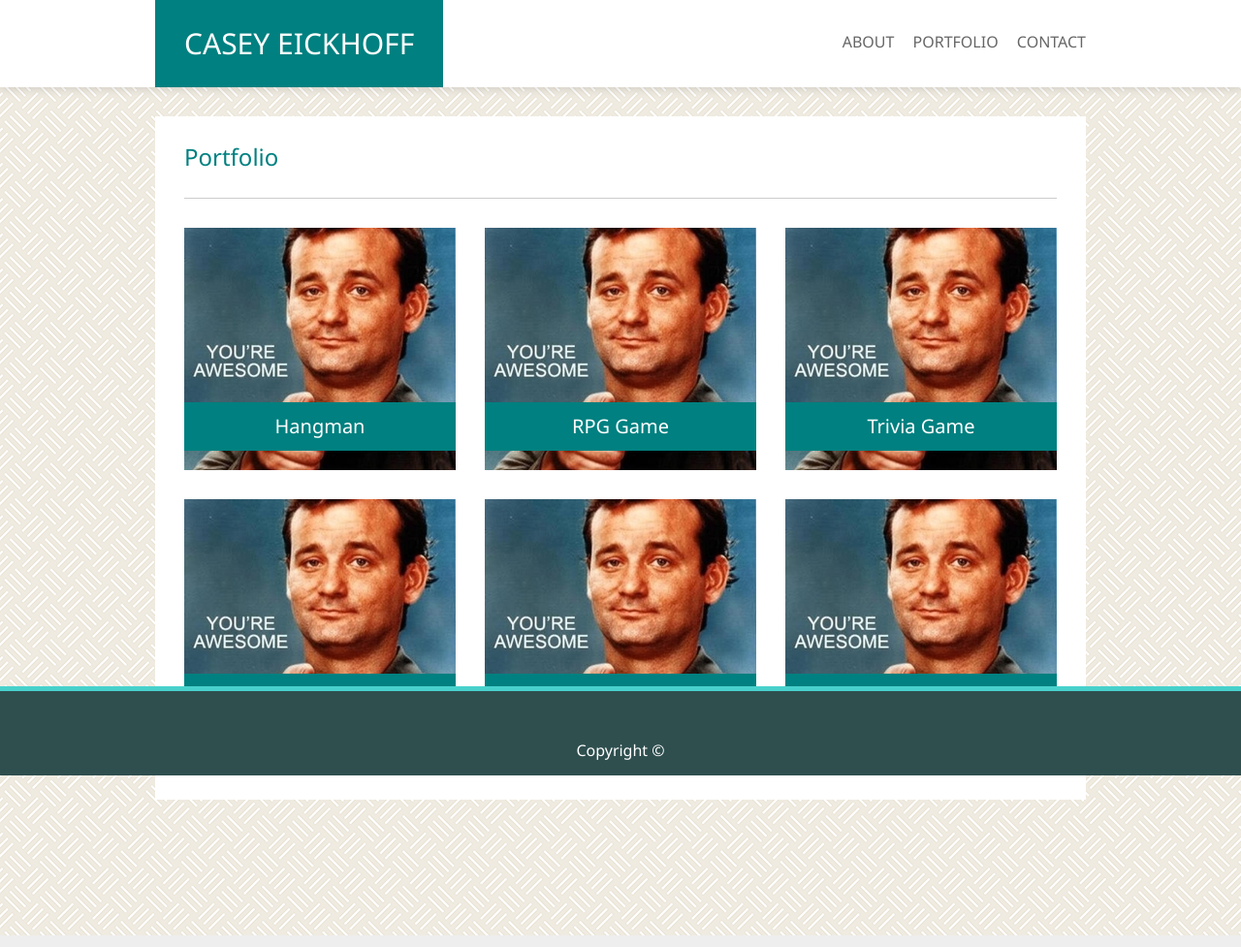
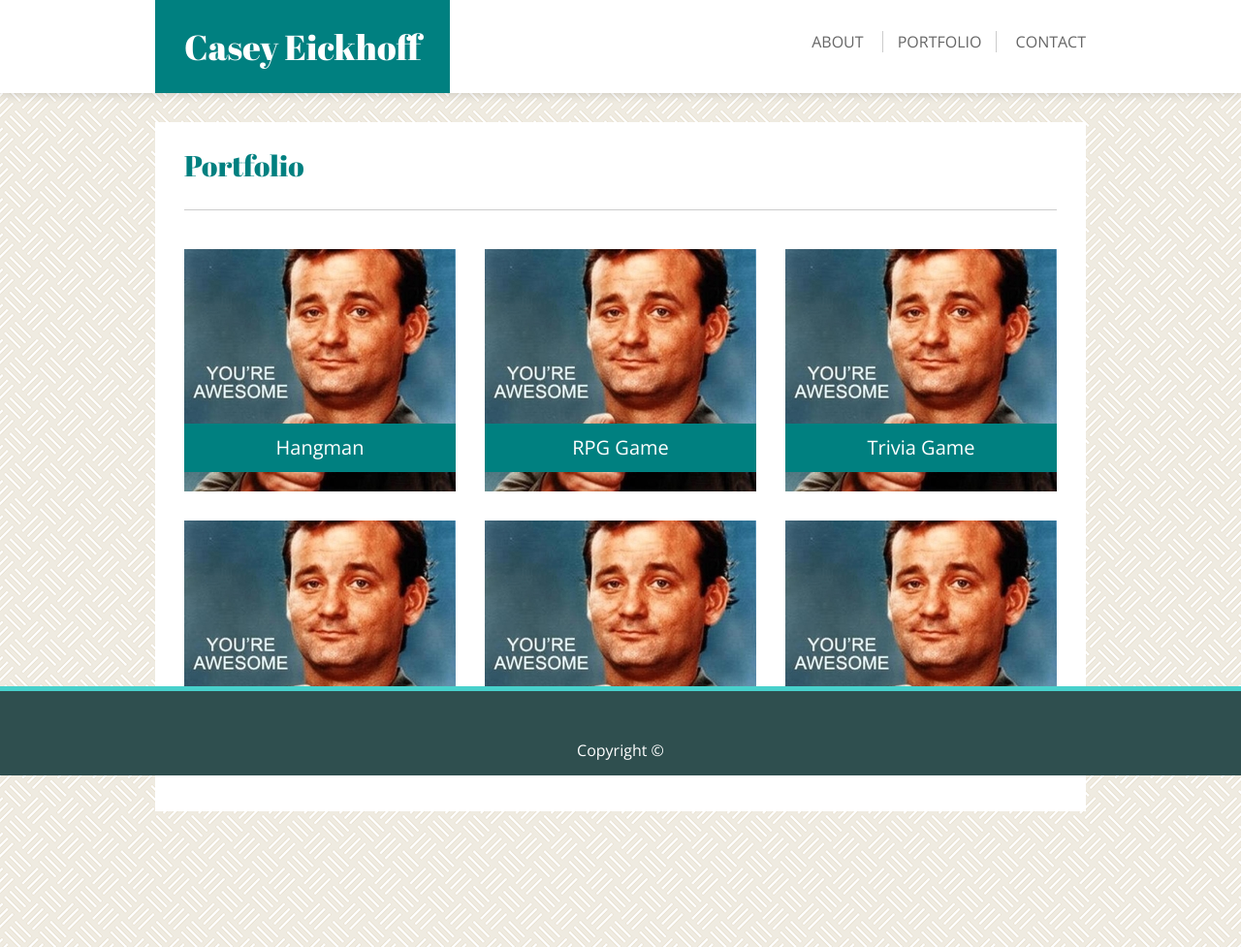
Before and after one commit to caseyisonit/Basic-Porfolio, a plain HTML site: page portfolio.html in a window 1280 px wide. Shown: the whole page at 97% size. Drawn offline with nearby package versions, Linux system fonts and the light colour scheme.

Commit message:
made some stylistic changes and added in some google fonts.

```diff
--- a/assets/css/style-portfolio.css
+++ b/assets/css/style-portfolio.css
@@ -10,15 +10,16 @@
     background-color: #ccc;
     width: 280px;
     height: 250px;
-    /* margin-top: 10px; */
+    margin-top: 10px;
     /* margin-left: 25px; */
-    margin-bottom: 30px;
-    /* text-align: center; */
-    /* padding: 75px; */
-    /* font-size: 30px; */
+    margin-bottom: 20px;
   }
 
 .project {
+    background-image: url(../images/bill1.jpg);
+}
+
+#proj-1 {
     background-image: url(../images/bill1.jpg);
 }
 
@@ -26,7 +27,7 @@
     color: white;
     background-color: teal;
     font-size: 20px;
-    font-family: 'Segoe UI', Tahoma, Geneva, Verdana, sans-serif;
+    font-family: 'Open Sans', sans-serif;
     text-align: center;
     padding: 15px 0;
     position: relative;
--- a/assets/css/style.css
+++ b/assets/css/style.css
@@ -9,23 +9,10 @@
     width: 960px;
 }
 
-.content-box {
-    background: white;
-    margin-top: 30px;
-    margin-bottom: 140px;
-    padding: 30px;
-}
-
-#profile-pic {
-    width: 245px;
-    float: left;
-    margin: 0 30px 20px 0;
-}
-
 body {
     background: #eee;
     background-image: url("../images/floor-tile.png");
-    font-family: 'Segoe UI', Tahoma, Geneva, Verdana, sans-serif;
+    font-family: 'Open Sans', sans-serif;
 }
 
 /* navigation css */
@@ -34,6 +21,16 @@ body {
     box-shadow: 0 1px 10px rgba(0, 0, 0, .15);
     position: relative;
     width: 100%;
+}
+
+h1 {
+    color: white;
+    background: teal;
+    float: left;
+    font-size: 36px;
+    font-family: 'Abril Fatface', cursive;
+    text-align: center;
+    padding: 30px;
 }
 
 .main-menu {
@@ -60,21 +57,27 @@ ul {
 }
 /* end navigation css */
 
-h1 {
-    font-size: 30px;
-    color: white;
-    background: teal;
-    text-align: center;
+/* homepage/about content css */
+.content-box {
+    background: white;
+    margin-top: 30px;
+    margin-bottom: 140px;
     padding: 30px;
+}
+
+#profile-pic {
+    width: 245px;
     float: left;
+    margin: 0 30px 20px 0;
 }
 
 h2 {
-    font-size: 24px;
     color: teal;
+    border-bottom:  1px solid #ccc;
+    font-size: 30px;
+    font-family: 'Abril Fatface', cursive;
+    margin-bottom: 30px;
     padding-bottom: 30px;
-    border-bottom:  1px solid #ccc;
-    margin-bottom: 30px;
 }
 
 p {
@@ -82,16 +85,18 @@ p {
     line-height: 22px;
     padding-bottom: 15px;
 }
+/* end homepage/about content css */
 
+/* footer css */
 footer {
-    position: fixed;
-    left: 0;
     bottom: 0;
     background-color: darkslategrey;
     box-shadow: 0 -5px mediumturquoise;
     color: white;
+    left: 0;
     margin-top: 50px;
     text-align: center;
+    position: fixed;
     width: 100%;
 }
 
--- a/portfolio.html
+++ b/portfolio.html
@@ -4,6 +4,7 @@
     <title>Casey Eickhoff's Developer Portfolio</title>
     <meta charset="UTF-8" />
     <link rel="stylesheet" href="assets/css/reset.css">
+    <link href="https://fonts.googleapis.com/css?family=Abril+Fatface|Open+Sans" rel="stylesheet">
     <link rel="stylesheet" type="text/css" href="assets/css/style.css">
     <link rel="stylesheet" type="text/css" href="assets/css/style-portfolio.css">
 </head>
@@ -12,11 +13,11 @@
     <!-- top navigation bar -->
     <div class="header">
         <nav class="clearfix">
-            <h1>CASEY EICKHOFF</h1>
+            <h1>Casey Eickhoff</h1>
             <ul>
-                <a href="/about/" class="main-menu">ABOUT</a>
-                <a href="/portfolio/" class="main-menu">PORTFOLIO</a>
-                <a href="/contact/" class="main-menu">CONTACT</a>
+                    <a href="index.html" class="main-menu">ABOUT</a>
+                    <a href="portfolio.html" class="main-menu" id="middle-link">PORTFOLIO</a>
+                    <a href="contact.html" class="main-menu">CONTACT</a>
             </ul>
         </nav>
     </div>
@@ -29,7 +30,7 @@
 
             <h2>Portfolio</h2>
             <div class="flex-container">
-                <div class="project">
+                <div id="proj-1">
                     <div class="proj-label"> Hangman</div>
                 </div>
                 <div class="project">
```
Also changed, not shown: index.html (+2 -1 lines).
